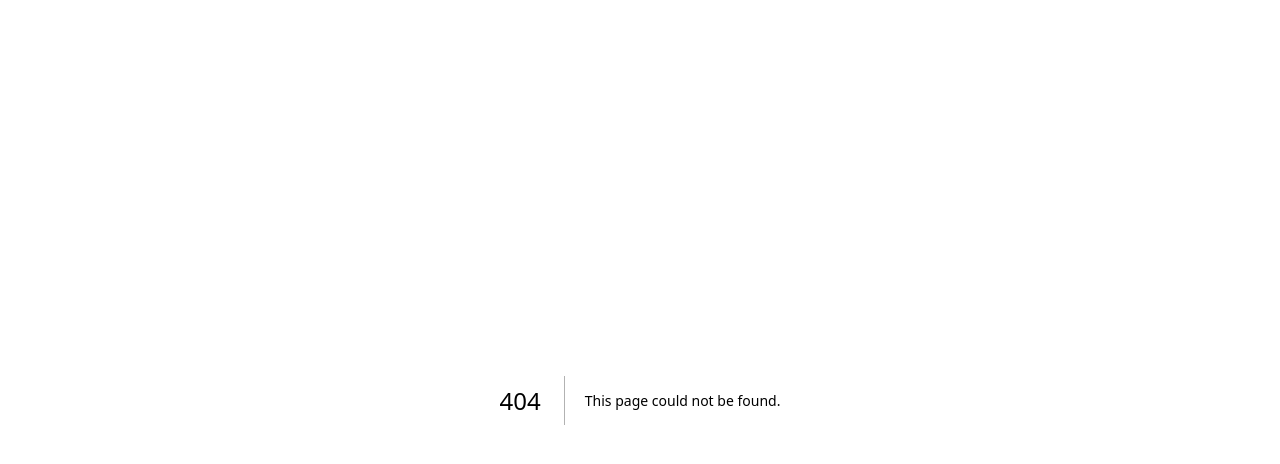
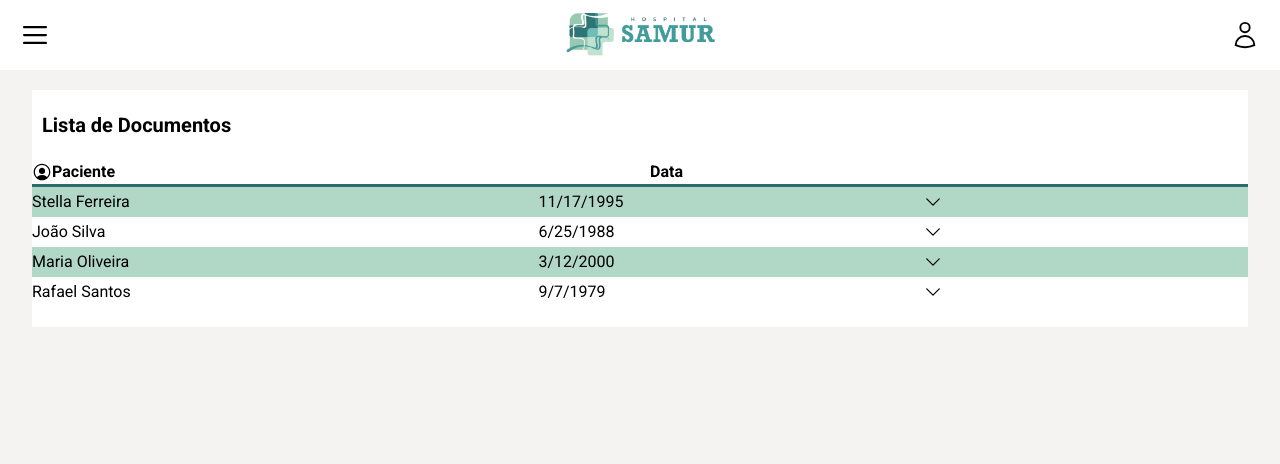
Before and after one commit to HericVirgilio/samur-portal-paciente, a Next.js app: page /documentos in a window 1280 px wide. Before the commit this address had no page. Shown: the top 464 px of the page. Built offline with nearby package versions, Linux system fonts and the light colour scheme.

Commit message:
implementação da rota documentos criação do componente tabela e tabela haeader reutilizaveis

```diff
--- /dev/null
+++ b/src/app/documentos/page.tsx
@@ -0,0 +1,22 @@
+"use client"
+import HeaderPrincipal from "@/components/header"
+import { menuHamburguerData } from "@/data/menu-hamburguer"
+import { DocumentosData } from "@/data/documentos.data"
+import Tabela from "@/components/tabela"
+import HeaderTable from "@/components/headerTable"
+export default function Documentos() {
+    return (
+        <div>
+            <HeaderPrincipal objeto={menuHamburguerData} />
+            <div style={{ backgroundColor: "var(--branco)", width: "95vw", margin: "20px auto", padding: "20px 0" }}>
+                <h2 style={{ fontWeight: "bold", fontSize: "20px", marginLeft: "10px", marginBottom: "20px" }}>
+                    Lista de Documentos
+                </h2>
+                <HeaderTable texto1="Paciente" texto2="Data"/>
+                {DocumentosData.map((objeto) => (
+                    <Tabela objeto={objeto} texto1="Paciente" texto2="Data" />
+                ))}
+            </div>
+        </div>
+    )
+}
--- a/src/app/style.css
+++ b/src/app/style.css
@@ -1,3 +1,4 @@
 .BoxPaginaPrincipal{
     margin-bottom: 50px;
+    overflow-x: hidden;
 }
--- a/src/components/header/index.tsx
+++ b/src/components/header/index.tsx
@@ -32,11 +32,6 @@ export default function HeaderPrincipal(props: {objeto: MenuHamburguerInterface[
                     <Image src="/images/samur-secundaria.png" alt='samur logo' width={100} height={75} />
                 </div>
 
-                <div className='BoxMapMenuHamburguer' onClick={fecharMenu}>
-                    <Image src="/icons/home.svg" alt="home" height={40} width={40} />
-                    <p className='TextoMapMenuHamburguer'>Inicio</p>
-                </div>
-
                 {props.objeto.map((objeto) =>
                     <Link className='BoxMapMenuHamburguer' key={objeto.key} href={`${objeto.nomeUrl}`}>
                         <Image src={objeto.url} alt={objeto.nomeUrl} height={40} width={40} />
--- /dev/null
+++ b/src/components/headerTable/index.tsx
@@ -0,0 +1,13 @@
+import Image from "next/image"
+import "./style.css"
+export default function HeaderTable(props: { texto1: string, texto2: string}) {
+    return (
+        <div className="BoxHeaderTabela">
+            <div className="BoxPacienteTabelaPaciente">
+                <Image src="/icons/profile-circle.svg" alt="img user" height={20} width={20} />
+                <h5>{props.texto1}</h5>
+            </div>
+            <h5>{props.texto2}</h5>
+        </div>
+    )
+}
--- /dev/null
+++ b/src/components/headerTable/style.css
@@ -0,0 +1,11 @@
+.BoxHeaderTabela{
+    display: grid;
+    grid-template-columns: 1fr 1fr;
+    gap: 20px;
+    border-bottom: 3px solid var(--verde-escuro);
+    font-weight: bold;
+    font-size: 16px;
+}
+.BoxPacienteTabelaPaciente{
+    display: flex;
+}
--- /dev/null
+++ b/src/components/tabela/index.tsx
@@ -0,0 +1,50 @@
+import { DocumentosInterface } from "@/interface/documentos.interface"
+import Image from "next/image"
+import "./style.css"
+import { useState } from "react"
+export default function Tabela(props: { objeto: DocumentosInterface, texto1: string, texto2: string }) {
+
+    const [tabela, setTabela] = useState({});
+    const [menuAberto, setMenu] = useState(false)
+
+    const DropDown = () => {
+        setTabela({
+            display: "block"
+        })
+        setMenu(true)
+    }
+    const FecharDropDown = () => {
+        setTabela({
+            display: "none"
+        })
+        setMenu(false)
+    }
+    const HandleDropDownClick = () => {
+        if (menuAberto == true) {
+            FecharDropDown();
+        } else {
+            DropDown();
+        }
+    }
+    return (
+        <div>
+
+            <div className={props.objeto.key % 2 === 0 ? "linhaPar" : "linhaImpar"} key={props.objeto.key}>
+                <div id="BoxBodyTabela" >
+                    <p>{props.objeto.nome}</p>
+                    <p>{props.objeto.data.toLocaleDateString()}</p>
+                    <Image key={props.objeto.key} onClick={HandleDropDownClick} src="/icons/flecha-drop-down.svg" alt="drop down" height={20} width={20} />
+                </div>
+                <div style={tabela} className="DropDown">
+                    <div className="BoxBodyTabelaDropDown">
+                        <p>Finalidade</p>
+                        <p>{props.objeto.finalidade}</p>
+                        <p>Status</p>
+                        <p>{props.objeto.status}</p>
+                    </div>
+                </div>
+            </div>
+
+        </div>
+    )
+}
--- /dev/null
+++ b/src/components/tabela/style.css
@@ -0,0 +1,20 @@
+#BoxBodyTabela{
+    display: grid;
+    grid-template-columns: 40%  30% 20%;
+    align-items: center;
+    gap: 20px;
+    height: 30px;
+}
+.linhaPar{
+    background-color: var(--verde-claro);
+}
+.DropDown{
+    display: none;
+}
+.BoxBodyTabelaDropDown{
+    display: grid;
+    grid-template-columns: 40% 60%;
+    gap: 20px;
+    margin-top: 10px;
+    padding-bottom: 10px;
+}
--- /dev/null
+++ b/src/data/documentos.data.ts
@@ -0,0 +1,32 @@
+import { DocumentosInterface } from "@/interface/documentos.interface";
+
+export const DocumentosData: DocumentosInterface [] = [
+    {
+        key: 0,
+        nome: "Stella Ferreira",
+        data: new Date(1995,10,17),
+        finalidade: "Pedido de Exame",
+        status: "Agendado"
+    },
+    {
+        key: 1,
+        nome: "João Silva",
+        data: new Date(1988, 5, 25),
+        finalidade: "Atestado Médico",
+        status: "Concluído"
+    },
+    {
+        key: 2,
+        nome: "Maria Oliveira",
+        data: new Date(2000, 2, 12),
+        finalidade: "Receita Médica",
+        status: "Pendente"
+    },
+    {
+        key: 3,
+        nome: "Rafael Santos",
+        data: new Date(1979, 8, 7),
+        finalidade: "Pedido de Exame",
+        status: "Em espera"
+    }
+]
--- a/src/data/menu-hamburguer.ts
+++ b/src/data/menu-hamburguer.ts
@@ -1,6 +1,12 @@
 import { MenuHamburguerInterface } from "@/interface/menuHamburguer.interface";
 
 export const menuHamburguerData:MenuHamburguerInterface [] = [
+    {
+        key: 1,
+        nome: "Inicio",
+        nomeUrl: "/",
+        url: "/icons/home.svg"
+    },
     {
         key: 2,
         nome: "Agendamento",
```
Also changed, not shown: src/interface/documentos.interface.ts (added, +7 -0 lines), public/icons/flecha-drop-down.svg (added), public/icons/profile-circle.svg (added), src/app/documentos/style.css (added).
